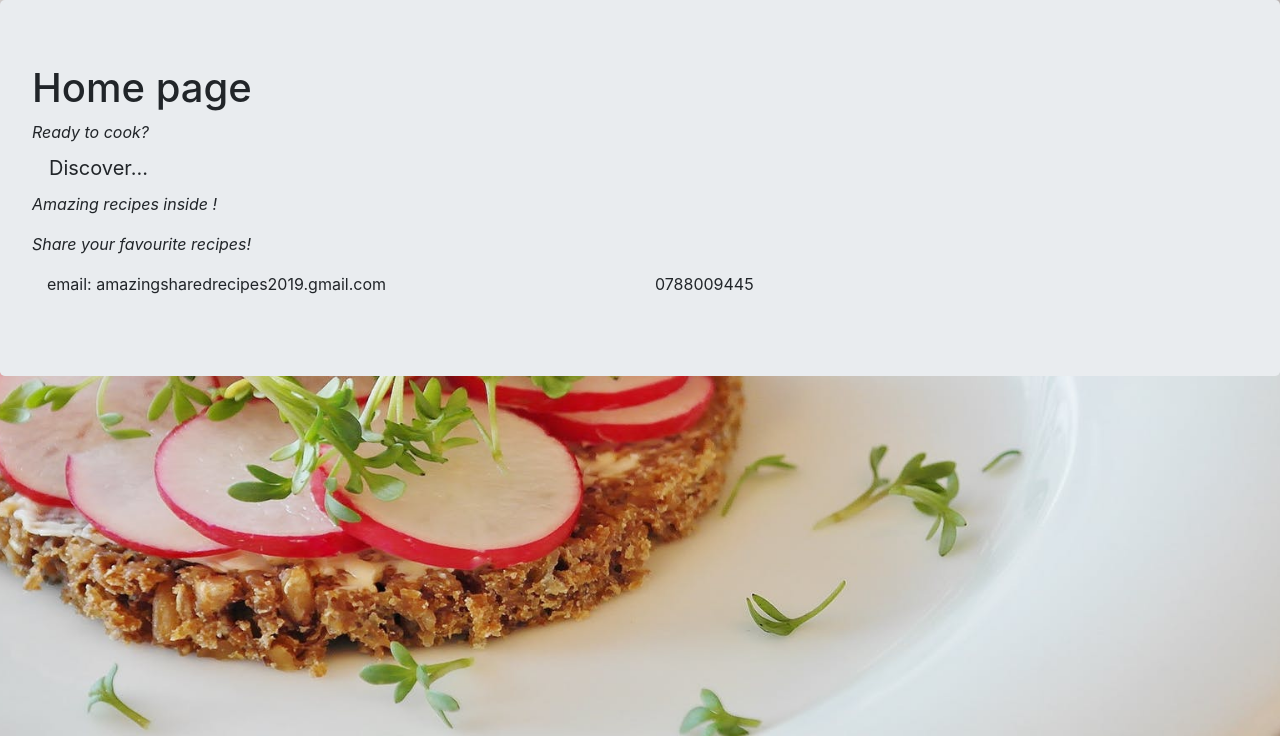
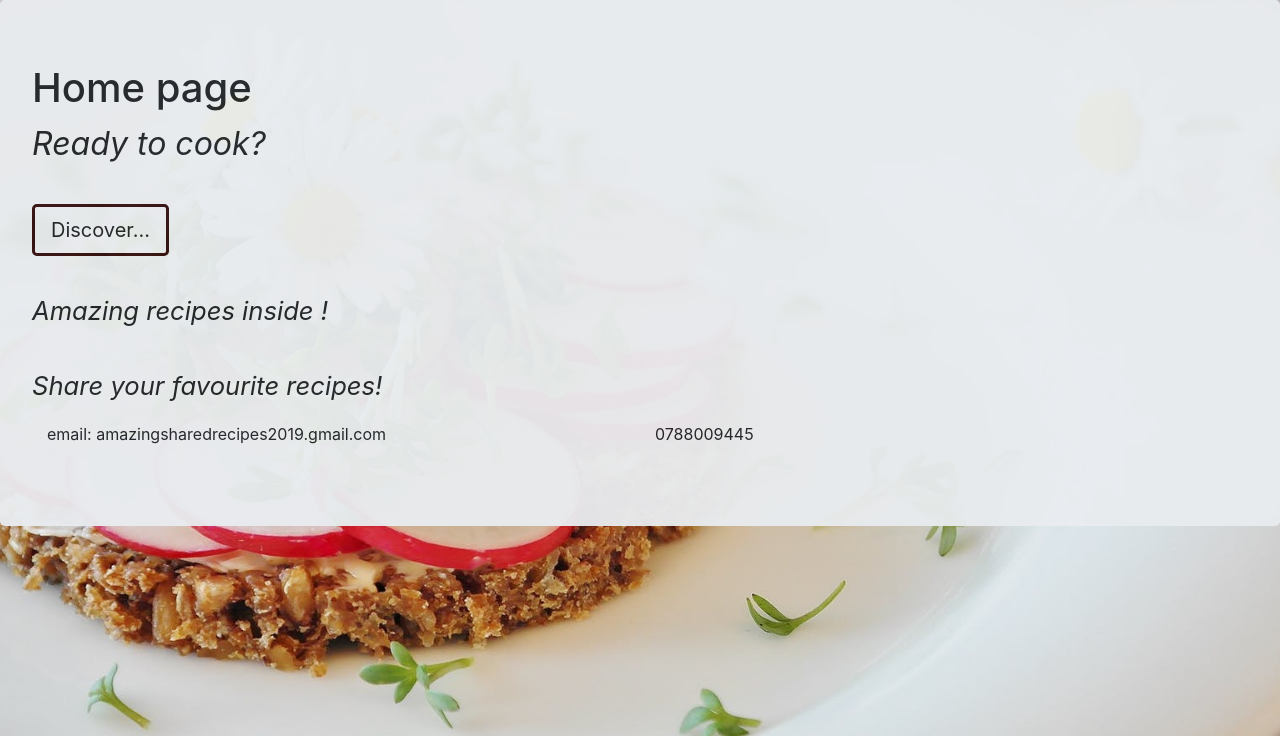
Before and after one commit to flo0909/flaskapp-project, a Flask app: page / in a window 1280 px wide. Shown: the part 64-800 px from the top of the page. Run offline with Flask 2, Linux system fonts and the light colour scheme; data that the repository does not hold is empty; some libraries are stand-ins or nearby versions.

Commit message:
styles added to landing page

```diff
--- a/static/style.css
+++ b/static/style.css
@@ -4,10 +4,34 @@ body{
     background-position: center center;
     background-attachment: fixed;
     background-size: cover;
+}
+.card{
+    opacity: 0.96;
+}
+.wrapper{
+    float:right;
+    text-align:center;
+    margin-top:15%;
+}
+.landing_upper_text{
+    font-size:200%;
+    margin-bottom:3%;
+}
+.landingpage_button{
+    border: 3px solid rgb(54, 17, 17);
 
 }
-
-.card{
+.landingpage_button:hover{
+    background-color: rgb(255, 8, 8);
+    color:white;
+}
+.bottom_text{
+    margin-top:3%;
+    text-shadow: 1px 1px 27px 9px #fffefe;
+    font-size:160%;
+}
+.jumbotron{
+    z-index:1;
     opacity: 0.96;
 }
 .btn-secondary{
```
